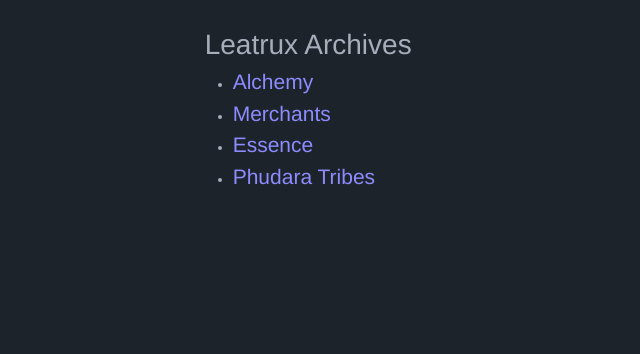
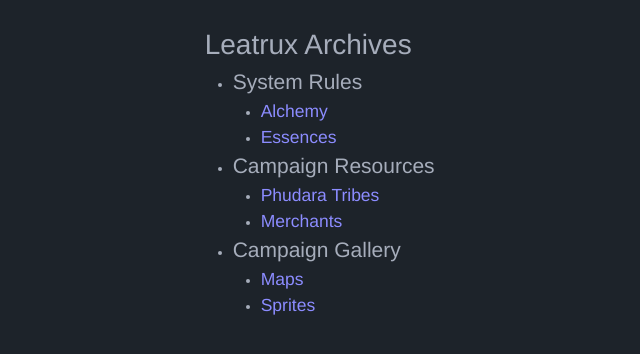
Before and after one commit to Shiroko7/leatrux, a SvelteKit app: page / in a window 1280 px wide. Shown: the top 354 px of the page, without its empty margins (59-699 px from the left). Built offline with nearby package versions, Linux system fonts and the light colour scheme.

Commit message:
Update landing page and added gallery links

```diff
--- a/src/routes/+page.svelte
+++ b/src/routes/+page.svelte
@@ -1,12 +1,30 @@
 <script>
     import "./essence/markdown.css"
 </script>
+
 <div style="max-width: 60%; margin: auto; padding-top: 1rem;">
     <h1>Leatrux Archives</h1>
     <ul>
-        <li><h2><a href="alchemy">Alchemy</a></h2></li>
-        <li><h2><a href="shop">Merchants</a></h2></li>
-        <li><h2><a href="essence">Essence</a></h2></li>
-        <li><h2><a href="continents/phudara">Phudara Tribes</a></h2></li>
+        <li>
+            <h2>System Rules</h2>
+            <ul>
+                <li><h3><a href="alchemy">Alchemy</a></h3></li>
+                <li><h3><a href="essence">Essences</a></h3></li>
+            </ul>
+        </li>
+        <li>
+            <h2>Campaign Resources</h2>
+            <ul>
+                <li><h3><a href="continents/phudara">Phudara Tribes</a></h3></li>
+                <li><h3><a href="shop">Merchants</a></h3></li>
+            </ul>
+        </li>
+        <li>
+            <h2>Campaign Gallery</h2>
+            <ul>
+                <li><h3><a href="maps">Maps</a></h3></li>
+                <li><h3><a href="http://dintdt.c1.biz/">Sprites</a></h3></li>
+            </ul>
+        </li>
     </ul>
 </div>
--- /dev/null
+++ b/src/routes/maps/+page.svelte
@@ -0,0 +1,9 @@
+<script>
+    import "../essence/markdown.css"
+</script>
+
+<div style="max-width: 60%; margin: auto; padding-top: 1rem;">
+    <h1>Phudara</h1>
+    <h2>The Isle of Whispers</h2>
+    <img src="https://cdn.discordapp.com/attachments/527269598857396236/1267682457881153628/Isle_of_whispers-min.jpg?ex=66ba278a&is=66b8d60a&hm=3cdeeca66738e0bd8359ae1ad0f063b7906defaf5bd879b33fddc4fe5b0dd8cf&">
+</div>
```
Also changed, not shown: 1 other file (tests, documents, lock files or other folders).
